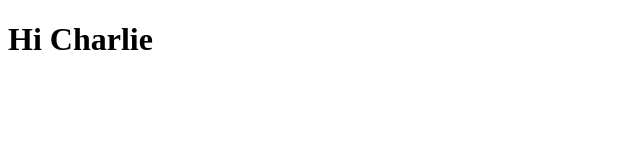
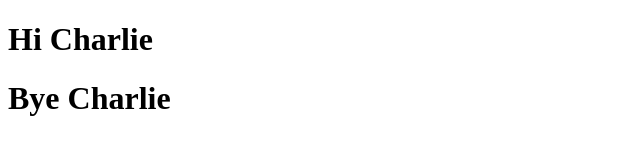
Before and after one commit to ga-chicago/git-demo-2, a plain HTML site: page index.html in a window 1280 px wide. Shown: the whole page, without its empty margins (0-640 px from the left). Drawn offline with Linux system fonts and the light colour scheme.

```diff
--- a/index.html
+++ b/index.html
@@ -7,5 +7,8 @@
   <h1>
     Hi Charlie
   </h1>
+  <h1>
+    Bye Charlie
+  </h1>
 </body>
 </html>
```
Also changed, not shown: 1 other file.
